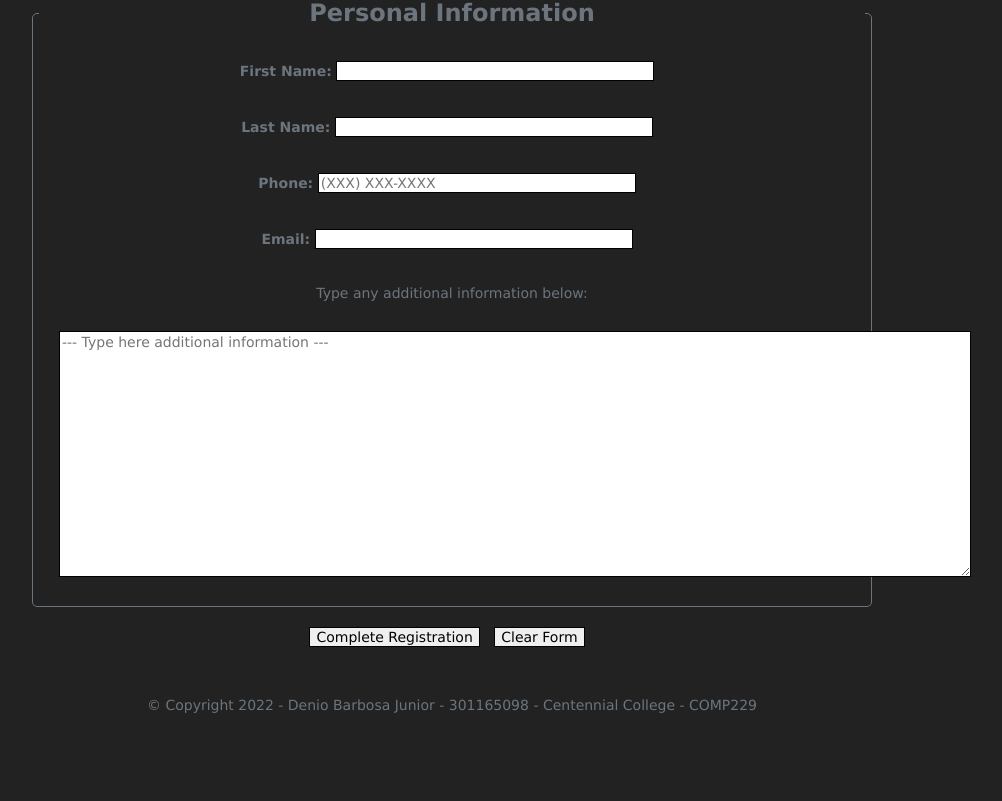
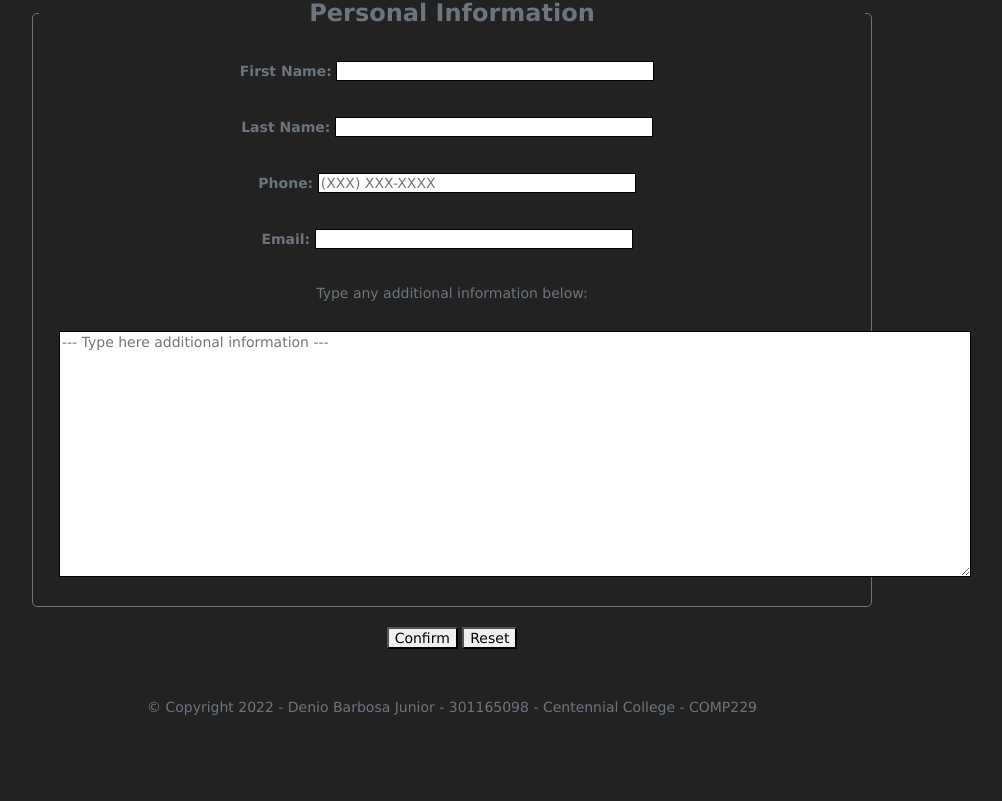
Before and after one commit to dnnzao/COMP229_SEC003, a Node server app: page /contact in a window 1280 px wide. Shown: the part 281-1082 px from the top of the page, without its empty margins (188-1190 px from the left). Before the commit the page ends 994 px from the top, so only its background shows below. Run offline with Node 20, Linux system fonts and the light colour scheme; some libraries are stand-ins or nearby versions.

Commit message:
Finalized most pages *STILL MISSING HOME PAGE*, added MongoDB connection to Contact.ejs

```diff
--- a/Assignment1/app.js
+++ b/Assignment1/app.js
@@ -3,6 +3,7 @@ var express = require("express");
 var path = require("path");
 var cookieParser = require("cookie-parser");
 var logger = require("morgan");
+var mongoose = require("mongoose");
 
 var indexRouter = require("./routes/index");
 
@@ -12,11 +13,16 @@ var app = express();
 app.set("views", path.join(__dirname, "views/pages"));
 app.set("view engine", "ejs");
 
-app.use(logger("dev"));
+//app.use(logger("dev"));
 app.use(express.json());
-app.use(express.urlencoded({ extended: false }));
+app.use(express.urlencoded({ extended: true }));
 app.use(cookieParser());
 app.use(express.static(path.join(__dirname, "public")));
+
+mongoose.connect(
+  "mongodb+srv://dbarbosajr:iWScfNCuJtdh0duu@cluster0.i8lyxld.mongodb.net/?retryWrites=true&w=majority"
+);
+
 
 app.use("/", indexRouter);
 
--- a/Assignment1/package.json
+++ b/Assignment1/package.json
@@ -11,6 +11,7 @@
     "ejs": "~2.6.1",
     "express": "~4.16.1",
     "http-errors": "~1.6.3",
+    "mongoose": "^6.6.3",
     "morgan": "~1.9.1"
   }
 }
--- a/Assignment1/routes/index.js
+++ b/Assignment1/routes/index.js
@@ -5,6 +5,7 @@
 
 */
 var express = require("express");
+const Assignment1 = require("../model/assigment1.model");
 var router = express.Router();
 
 /* GET home page. */
@@ -34,4 +35,20 @@ router.get("/contact", function (req, res, next) {
   });
 });
 
+/* POST for the Contact page*/
+router.post("/contact/info", async function (req, res, next) {
+  //console.log(req.body);
+  const contact_information = new Assignment1({
+    first_name: req.body.txtFirstName,
+    last_name: req.body.txtLastName,
+    phone: req.body.txtPhone,
+    email: req.body.txtEmail,
+    contact_input: req.body.contact_input,
+  });
+
+  await contact_information.save();
+
+  res.redirect("/");
+});
+
 module.exports = router;
--- a/Assignment1/views/pages/contact.ejs
+++ b/Assignment1/views/pages/contact.ejs
@@ -10,7 +10,7 @@
         <div  class="text-center text-muted" >
             <h1 class="text-center text-muted" >Contact</h1>
                 <main class="text-center text-muted" >
-                    <form class="form" action="mailto:jdoe@centennialcollege.ca" method="post">
+                    <form class="form" action="/contact/info" method="POST">
                         <fieldset>
                             <legend><b>Personal Information</b></legend>
                             <div>
@@ -37,8 +37,8 @@
                             </div>
                         </fieldset>
                             <div>
-                                <input type="submit" name="btnSubmit" value="Complete Registration" tabindex="36">
-                                <input type="reset" name="btnReset" value="Clear Form" onclick="return confirm('Do you really want to reset?')" tabindex="39">
+                                <button type="submit" name="btnSubmit" value="Complete Registration" tabindex="36">Confirm</button>
+                                <button type="reset" name="btnReset" value="Clear Form" onclick="return confirm('Do you really want to reset?')" tabindex="39">Reset</button>
                             </div>
                         </fieldset>
                     </form>
```
Also changed, not shown: Assignment1/model/assigment1.model.js (added, +13 -0 lines), 1 other file.
